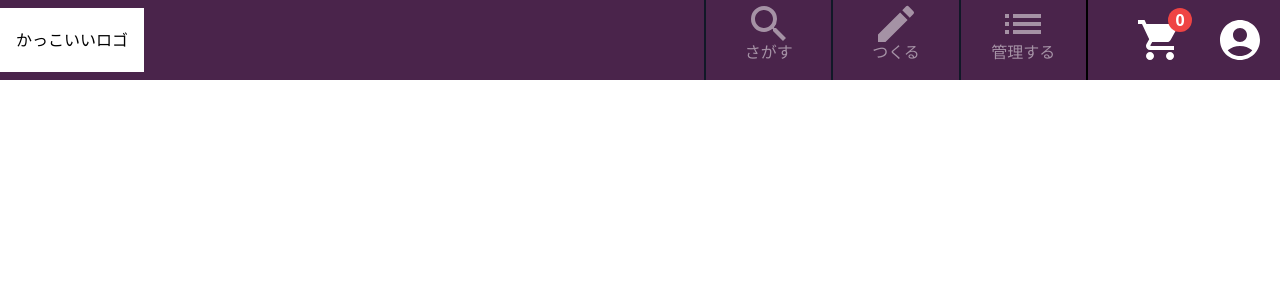
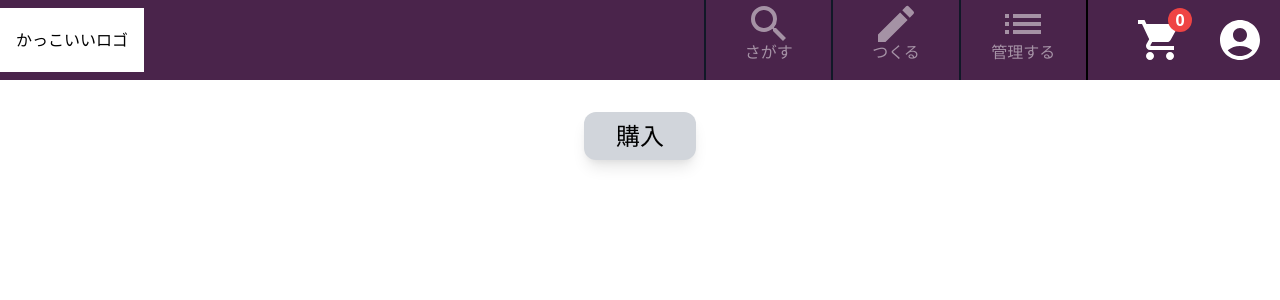
Before and after one commit to koke-desu/shop-exam, a React (Create React App) app: page /cart in a window 1280 px wide. Shown: the top 300 px of the page. Built offline with nearby package versions, Linux system fonts and the light colour scheme.

Commit message:
カートページを実装

```diff
--- a/src/components/Cart.tsx
+++ b/src/components/Cart.tsx
@@ -1,7 +1,85 @@
-import React from "react";
+import React, { useContext, useState } from "react";
+import { useNavigate } from "react-router-dom";
+import { cartContext } from "../App";
+import { ItemInterface } from "../database/itemInterface";
+import { IoTrash as TrashIcon } from "react-icons/io5";
 type Props = {};
 
 const Cart: React.VFC<Props> = ({}) => {
-  return <div></div>;
+  const cart = useContext(cartContext);
+  const navigate = useNavigate();
+
+  // 購入終了後、その旨を表示するモーダルを制御。
+  const [show, setShow] = useState(false);
+
+  // カートから削除する
+  const onDelete = (index: number) => {
+    cart.setCart({ ...cart, items: cart.items.filter((_, i) => i != index) });
+  };
+
+  // 購入処理。
+  const onSubmit = async () => {
+    for (let item of cart.items) {
+      await ItemInterface.buy(item.id);
+    }
+
+    setShow(true);
+    setTimeout(() => {
+      cart.setCart({ ...cart, items: [] });
+      navigate("/list");
+    }, 1500);
+  };
+
+  return (
+    <div className="container mx-auto">
+      <div className="flex flex-col mx-auto w-2/3 justify-start items-center gap-4">
+        {cart.items.map((item, index) => (
+          <div className="flex-1 w-full flex flex-row justify-start items-center border border-gray-300 gap-4 shadow-md rounded-lg p-4">
+            {item.icon ? (
+              <img
+                src={item.icon}
+                style={{ aspectRatio: "16/9" }}
+                className="w-20 object-contain  "
+              />
+            ) : (
+              <div
+                className="w-20 flex items-center justify-center bg-white  "
+                style={{ aspectRatio: "16/9" }}
+              >
+                <p className="text-center text-xl text-gray-500 font-bold">No Image</p>
+              </div>
+            )}
+            <p className="text-lg">{item.name}</p>
+            <p className="text-red-500 ml-auto">
+              <span className="text-2xl">0</span> 円
+            </p>
+            <TrashIcon
+              size={32}
+              onClick={() => {
+                onDelete(index);
+              }}
+              className="cursor-pointer"
+            />
+          </div>
+        ))}
+
+        <div className="mt-8">
+          <button
+            className="px-8 py-2 bg-gray-300 text-2xl rounded-xl mx-auto shadow-lg"
+            onClick={onSubmit}
+          >
+            購入
+          </button>
+        </div>
+      </div>
+      <div
+        className={`fixed fle justify-center items-center top-16 w-4/5 rounded-lg mx-auto p-4 shadow-lg bg-blue-300 ring-1 ring-offset-2 backdrop-blur-lg duration-300 ${
+          show ? "opacity-100" : "opacity-0"
+        } `}
+      >
+        <p className="text-center">購入が完了しました。トップページに戻ります</p>
+      </div>
+    </div>
+  );
 };
 export default Cart;
```
